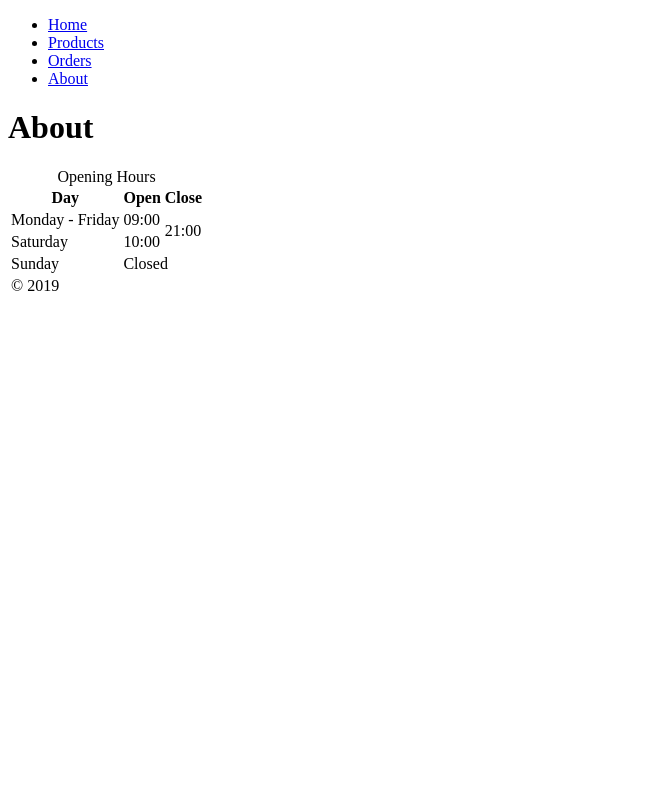
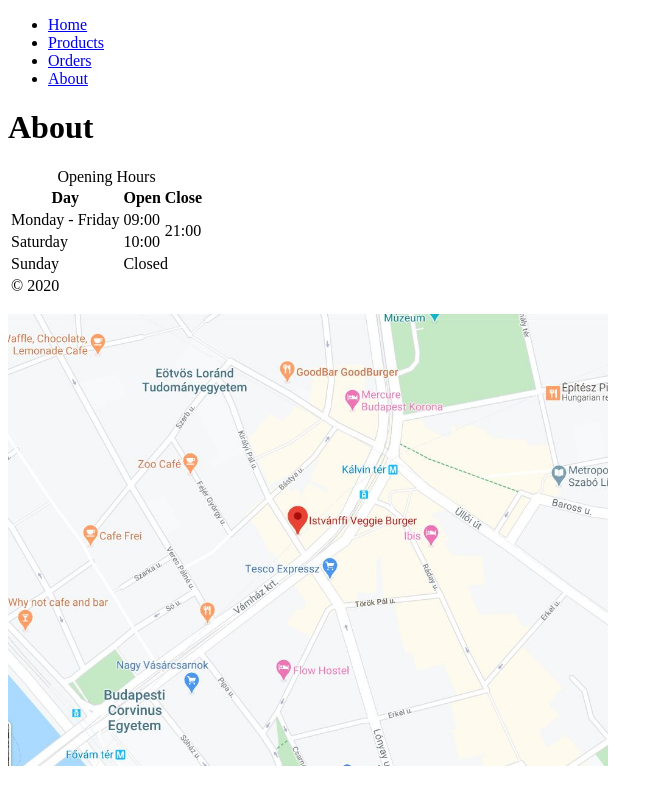
Before and after one commit to Peater10/Peater10.github.io, a plain HTML site: page about.html in a window 1280 px wide. Shown: the whole page, without its empty margins (0-663 px from the left). Drawn offline with Linux system fonts and the light colour scheme.

Commit message:
Modified project

```diff
--- a/about.html
+++ b/about.html
@@ -51,12 +51,15 @@
         <tfoot>
             <tr>
                 <td colspan="3">
-                    &copy; 2019
+                    &copy; 2020
                 </td>
             </tr>
 
         </tfoot>
     </table>
+    <p>
+        <img width="600" src="img/cim.JPG" alt="Térkép">
+    </p>
 </body>
 
 </html>
```
Also changed, not shown: index.html (+6 -3 lines), img/cim.JPG (added), img/duplaluxe.jpg (added).
